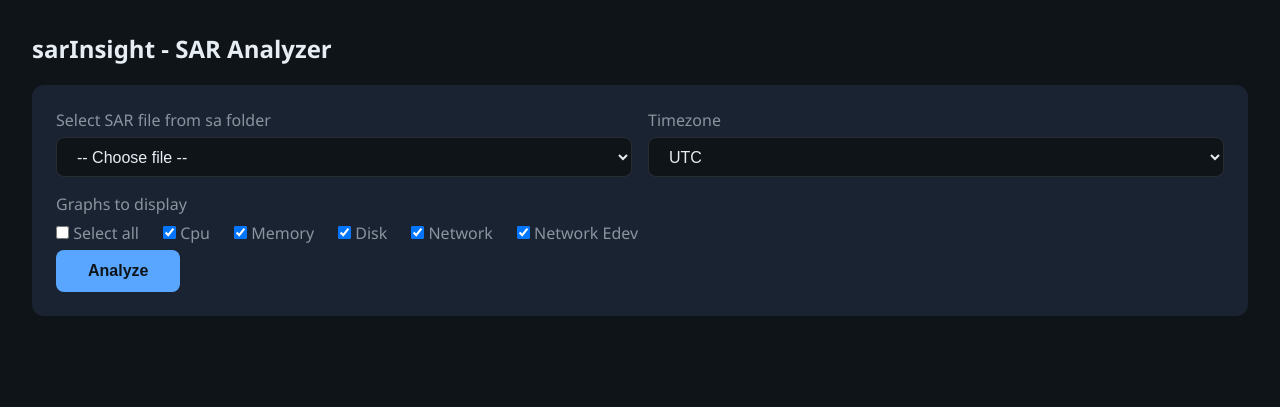
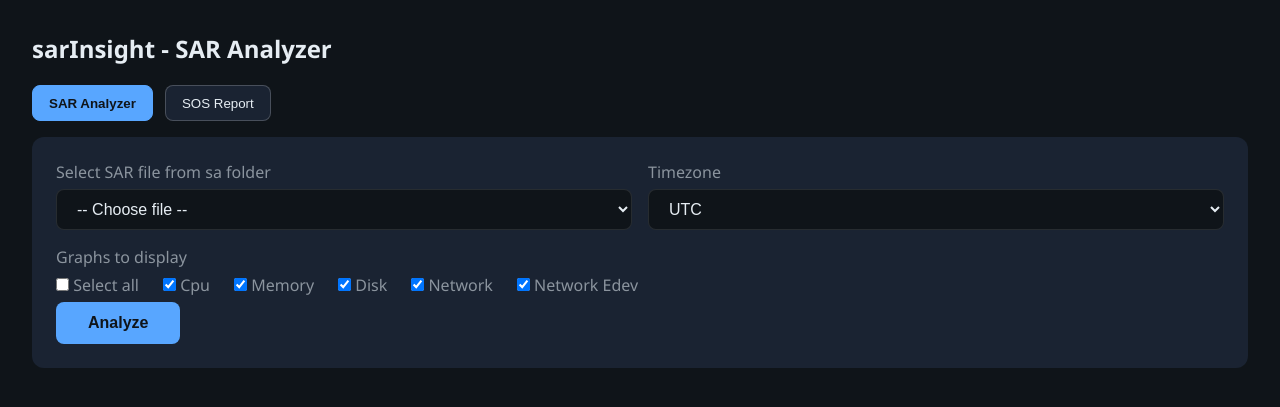
Before and after one commit to pbodam/sarInsight, a Flask app: page / in a window 1280 px wide. Shown: the top 407 px of the page. Run offline with Flask 3, Linux system fonts and the light colour scheme.

Commit message:
adding sos option

```diff
--- a/app.py
+++ b/app.py
@@ -1,4 +1,7 @@
 import os
+import re
+import tarfile
+import fnmatch
 import pandas as pd
 from flask import Flask, render_template, request
 
@@ -14,13 +17,19 @@ import plotly.graph_objects as go
 
 BASE_DIR = os.path.dirname(os.path.abspath(__file__))
 SA_FOLDER = os.path.join(BASE_DIR, "sa")
+SOS_FOLDER = os.path.join(BASE_DIR, "sos")
 
 app = Flask(__name__)
 app.config["SA_FOLDER"] = SA_FOLDER
+app.config["SOS_FOLDER"] = SOS_FOLDER
 
 
 def _ensure_sa_folder():
     os.makedirs(SA_FOLDER, exist_ok=True)
+
+
+def _ensure_sos_folder():
+    os.makedirs(SOS_FOLDER, exist_ok=True)
 
 
 def _get_sa_files():
@@ -29,6 +38,219 @@ def _get_sa_files():
         return [f for f in os.listdir(SA_FOLDER) if os.path.isfile(os.path.join(SA_FOLDER, f))]
     except OSError:
         return []
+
+
+def _get_sos_files():
+    _ensure_sos_folder()
+    try:
+        allowed_exts = (".tar", ".tar.gz", ".tgz", ".tar.xz", ".txz", ".tar.bz2", ".tbz2")
+        items = []
+        for f in os.listdir(SOS_FOLDER):
+            full = os.path.join(SOS_FOLDER, f)
+            if os.path.isdir(full):
+                items.append(f)
+            elif os.path.isfile(full) and f.lower().endswith(allowed_exts):
+                items.append(f)
+        return items
+    except OSError:
+        return []
+
+
+def _extract_from_tar(archive_path, candidate_suffixes):
+    try:
+        with tarfile.open(archive_path, "r:*") as tar:
+            for member in tar.getmembers():
+                if not member.isfile():
+                    continue
+                lower_name = member.name.lower()
+                if any(lower_name.endswith(sfx.lower()) for sfx in candidate_suffixes):
+                    extracted = tar.extractfile(member)
+                    if not extracted:
+                        continue
+                    return extracted.read().decode("utf-8", errors="ignore")
+    except Exception:
+        return ""
+    return ""
+
+
+def _extract_from_dir(report_dir, candidate_suffixes):
+    for suffix in candidate_suffixes:
+        rel = suffix.lstrip("/").replace("/", os.sep)
+        full = os.path.join(report_dir, rel)
+        if os.path.isfile(full):
+            try:
+                with open(full, "r", encoding="utf-8", errors="ignore") as fp:
+                    return fp.read()
+            except Exception:
+                continue
+    return ""
+
+
+def _path_matches(path_value, suffix_pattern):
+    norm_path = "/" + path_value.replace("\\", "/").lstrip("/")
+    norm_pattern = "/" + suffix_pattern.replace("\\", "/").lstrip("/")
+    if "*" in norm_pattern:
+        return fnmatch.fnmatch(norm_path.lower(), f"*{norm_pattern.lower()}")
+    return norm_path.lower().endswith(norm_pattern.lower())
+
+
+def _extract_many_from_tar(archive_path, candidate_suffixes):
+    found = []
+    try:
+        with tarfile.open(archive_path, "r:*") as tar:
+            for member in tar.getmembers():
+                if not member.isfile():
+                    continue
+                if not any(_path_matches(member.name, sfx) for sfx in candidate_suffixes):
+                    continue
+                extracted = tar.extractfile(member)
+                if not extracted:
+                    continue
+                text = extracted.read().decode("utf-8", errors="ignore")
+                found.append((member.name, text))
+    except Exception:
+        return []
+    return found
+
+
+def _extract_many_from_dir(report_dir, candidate_suffixes):
+    found = []
+    for root, _, files in os.walk(report_dir):
+        for name in files:
+            full = os.path.join(root, name)
+            rel = os.path.relpath(full, report_dir)
+            rel_norm = "/" + rel.replace("\\", "/")
+            if not any(_path_matches(rel_norm, sfx) for sfx in candidate_suffixes):
+                continue
+            try:
+                with open(full, "r", encoding="utf-8", errors="ignore") as fp:
+                    found.append((rel_norm, fp.read()))
+            except Exception:
+                continue
+    return found
+
+
+def _extract_first_text(report_path, candidate_suffixes):
+    if os.path.isdir(report_path):
+        for _, text in _extract_many_from_dir(report_path, candidate_suffixes):
+            if text.strip():
+                return text
+        return ""
+    for _, text in _extract_many_from_tar(report_path, candidate_suffixes):
+        if text.strip():
+            return text
+    return ""
+
+
+def _extract_all_text(report_path, candidate_suffixes):
+    if os.path.isdir(report_path):
+        return _extract_many_from_dir(report_path, candidate_suffixes)
+    return _extract_many_from_tar(report_path, candidate_suffixes)
+
+
+def _truncate_output(text, max_lines=200):
+    lines = text.splitlines()
+    if len(lines) <= max_lines:
+        return text.strip() if text.strip() else "No output found."
+    clipped = "\n".join(lines[:max_lines]).strip()
+    return f"{clipped}\n\n... output truncated ({len(lines) - max_lines} more lines)"
+
+
+def _filter_messages(messages_text, pattern):
+    if not messages_text.strip():
+        return "No log lines found in var/log/messages*."
+    regex = re.compile(pattern, flags=re.IGNORECASE)
+    matches = [ln for ln in messages_text.splitlines() if regex.search(ln)]
+    if not matches:
+        return "No matches found."
+    return _truncate_output("\n".join(matches), max_lines=300)
+
+
+def parse_sos_report_summary(archive_path):
+    summary = {
+        "hostname": "",
+        "os_release": "",
+        "kernel": "",
+        "uptime": "",
+        "report_date": "",
+    }
+
+    hostname_text = _extract_first_text(archive_path, ["/hostname"])
+    if hostname_text:
+        summary["hostname"] = hostname_text.strip().splitlines()[0] if hostname_text.strip() else ""
+
+    os_release_text = _extract_first_text(archive_path, ["/etc/redhat-release", "/etc/os-release"])
+    if os_release_text:
+        first_line = next((ln.strip() for ln in os_release_text.splitlines() if ln.strip()), "")
+        summary["os_release"] = first_line
+
+    uname_text = _extract_first_text(archive_path, ["/sos_commands/kernel/uname_-a", "/uname"])
+    if uname_text:
+        summary["kernel"] = next((ln.strip() for ln in uname_text.splitlines() if ln.strip()), "")
+
+    uptime_text = _extract_first_text(archive_path, ["/uptime", "/sos_commands/date/uptime"])
+    if uptime_text:
+        summary["uptime"] = next((ln.strip() for ln in uptime_text.splitlines() if ln.strip()), "")
+
+    date_text = _extract_first_text(archive_path, ["/sos_commands/date/date"])
+    if date_text:
+        summary["report_date"] = next((ln.strip() for ln in date_text.splitlines() if ln.strip()), "")
+
+    # Best-effort fallback: search archive name for hostname-like token.
+    if not summary["hostname"]:
+        filename = os.path.basename(archive_path.rstrip("\\/"))
+        m = re.search(r"sosreport-([^-\.]+)", filename, flags=re.IGNORECASE)
+        if m:
+            summary["hostname"] = m.group(1)
+
+    return summary
+
+
+def parse_sos_report_entries(report_path):
+    command_map = [
+        ("uname -a", ["/sos_commands/kernel/uname_-a", "/uname"]),
+        ("uptime", ["/sos_commands/date/uptime", "/uptime"]),
+        ("/proc/meminfo", ["/proc/meminfo"]),
+        ("ps aux", ["/sos_commands/process/ps_aux*", "/ps"]),
+        ("var/log/messages", ["/var/log/messages"]),
+        ("dmesg", ["/sos_commands/kernel/dmesg", "/dmesg"]),
+        ("ip addr", ["/sos_commands/networking/ip_addr*", "/sos_commands/networking/ip_-d_address*"]),
+        ("ip route", ["/sos_commands/networking/ip_route*", "/sos_commands/networking/ip_-4_route*"]),
+        ("iostat", ["/sos_commands/block/iostat*", "/sos_commands/scsi/iostat*"]),
+        ("lsblk", ["/sos_commands/block/lsblk*"]),
+        ("sar data", ["/var/log/sa/*", "/sos_commands/sar/*"]),
+        ("systemctl --failed", ["/sos_commands/systemd/systemctl_--failed*", "/sos_commands/systemd/systemctl_list-units_--failed*"]),
+    ]
+
+    entries = []
+    for title, paths in command_map:
+        text = _extract_first_text(report_path, paths)
+        entries.append(
+            {
+                "title": title,
+                "output": _truncate_output(text) if text else "No data found in SOS report.",
+            }
+        )
+
+    messages_files = _extract_all_text(report_path, ["/var/log/messages*"])
+    messages_text = "\n".join([txt for _, txt in messages_files if txt])
+
+    pattern1 = r"kernel: error|kernel: warning|segfault|kernel panic|soft lockup|hard lockup|hung task|BUG:|Oops:|Call Trace:|tainted|EDAC|I/O error|blk_update_request|read-only file system|EXT4-fs error|EXT4-fs warning|xfs_error|buffer I/O error|SCSI error|device not ready|write error|nic link is down|link is not ready|tx hang|packet dropped|duplicate address|RTNETLINK answers|DHCP timeout|ARP failure|firmware: failed|PCIe Bus Error|uncorrected error|MCE:|ECC error|Out of memory|OOM-killer|page allocation failure|swap exhausted|Failed to start|Unit entered failed state|Restarting too quickly|authentication failure|permission denied|Failed password|TLS handshake failure|timeout waiting|connection reset|too many open files|bind failed|socket error|virtio|KVM: entry failed"
+    pattern2 = r"link is down|link is up|NIC Link is Down|NIC Link is Up|carrier lost|carrier recovered|eth.*down|eth.*up|enp.*down|enp.*up|port.*down|port.*up|state DOWN|state UP|rx loss|tx hang|resetting adapter|link flap|link failure|link state change|interface.*down|interface.*up|LACP|bond.*down|bond.*up|Dropped packet|netdev watchdog|PHY.*down|PHY.*up|Speed.*Duplex|mtu mismatch"
+
+    entries.append(
+        {
+            "title": "egrep critical patterns in var/log/messages*",
+            "output": _filter_messages(messages_text, pattern1),
+        }
+    )
+    entries.append(
+        {
+            "title": "egrep link/network patterns in var/log/messages*",
+            "output": _filter_messages(messages_text, pattern2),
+        }
+    )
+    return entries
 
 
 GRAPH_OPTIONS = ["cpu", "memory", "disk", "network", "network_edev"]
@@ -81,12 +303,62 @@ def index():
     selected_cpus = ["all"]
     selected_ifaces = []
     selected_disks = []
+    active_tab = "sar"
+    sos_error_message = None
+    sos_summary = None
+    sos_entries = []
+    selected_sos_file = None
 
     sa_files = sorted(_get_sa_files())
+    sos_files = sorted(_get_sos_files())
 
     tz = "UTC"
     selected = None
     if request.method == "POST":
+        active_tab = request.form.get("tab") or "sar"
+        if active_tab == "sos":
+            selected_sos_file = request.form.get("selected_sos_file")
+            sos_path = (
+                os.path.join(SOS_FOLDER, selected_sos_file)
+                if selected_sos_file and selected_sos_file in sos_files
+                else None
+            )
+            if sos_path and os.path.exists(sos_path):
+                sos_summary = parse_sos_report_summary(sos_path)
+                sos_entries = parse_sos_report_entries(sos_path)
+            else:
+                sos_error_message = "Please select a SOS report folder or archive from the sos folder."
+            return render_template(
+                "index.html",
+                active_tab=active_tab,
+                sos_files=sos_files,
+                selected_sos_file=selected_sos_file,
+                sos_summary=sos_summary,
+                sos_entries=sos_entries,
+                sos_error_message=sos_error_message,
+                cpu_graph=cpu_graph,
+                mem_graph=mem_graph,
+                disk_graph=disk_graph,
+                net_graph=net_graph,
+                net_err_graph=net_err_graph,
+                sa_files=sa_files,
+                error_message=error_message,
+                hostname=hostname,
+                cpu_list=cpu_list,
+                iface_list=iface_list,
+                disk_list=disk_list,
+                selected_graphs=selected_graphs,
+                selected_cpus=selected_cpus,
+                selected_ifaces=selected_ifaces,
+                selected_disks=selected_disks,
+                selected_cpu_metrics=[],
+                selected_network_metrics=[],
+                selected_disk_metrics=[],
+                graph_options=GRAPH_OPTIONS,
+                selected_file=None,
+                timezone=tz,
+            )
+
         tz = request.form.get("timezone") or "UTC"
         selected_graphs = request.form.getlist("graphs") or list(GRAPH_OPTIONS)
         selected_cpus = request.form.getlist("cpus")
@@ -459,6 +731,12 @@ def index():
 
     return render_template(
         "index.html",
+        active_tab=active_tab,
+        sos_files=sos_files,
+        selected_sos_file=selected_sos_file,
+        sos_summary=sos_summary,
+        sos_entries=sos_entries,
+        sos_error_message=sos_error_message,
         cpu_graph=cpu_graph,
         mem_graph=mem_graph,
         disk_graph=disk_graph,
@@ -485,4 +763,5 @@ def index():
 
 if __name__ == "__main__":
     _ensure_sa_folder()
+    _ensure_sos_folder()
     app.run(debug=True)
--- a/templates/index.html
+++ b/templates/index.html
@@ -90,6 +90,42 @@
         }
         .cpu-metrics-grid .header, .network-metrics-grid .header, .disk-metrics-grid .header { font-weight: 600; color: var(--muted); }
         .cpu-metrics-grid .row-label, .network-metrics-grid .row-label, .disk-metrics-grid .row-label { font-weight: 500; }
+        .tab-bar { display: flex; gap: 0.75rem; margin-bottom: 1rem; }
+        .tab-btn {
+            padding: 0.6rem 1rem;
+            border: 1px solid rgba(255,255,255,0.2);
+            border-radius: 8px;
+            background: var(--surface);
+            color: var(--text);
+            cursor: pointer;
+        }
+        .tab-btn.active {
+            background: var(--accent);
+            color: var(--bg);
+            border-color: var(--accent);
+            font-weight: 600;
+        }
+        .kv-grid {
+            display: grid;
+            grid-template-columns: 220px 1fr;
+            gap: 0.5rem 1rem;
+        }
+        .kv-key { color: var(--muted); }
+        .sos-block { margin-top: 1rem; }
+        .sos-block h4 { margin: 0 0 0.5rem 0; color: var(--muted); font-weight: 600; }
+        .sos-pre {
+            background: var(--bg);
+            border: 1px solid rgba(255,255,255,0.1);
+            border-radius: 8px;
+            padding: 0.75rem;
+            max-height: 280px;
+            overflow: auto;
+            white-space: pre-wrap;
+            word-break: break-word;
+            font-family: Consolas, "Courier New", monospace;
+            font-size: 0.85rem;
+            margin: 0;
+        }
     </style>
 </head>
 <body>
@@ -98,11 +134,17 @@
 <script type="application/json" id="saved_network_metrics">{{ (selected_network_metrics or [])|tojson }}</script>
 <script type="application/json" id="saved_disk_metrics">{{ (selected_disk_metrics or [])|tojson }}</script>
 <h2>sarInsight - SAR Analyzer</h2>
+<div class="tab-bar">
+    <button type="button" class="tab-btn {% if (active_tab or 'sar') == 'sar' %}active{% endif %}" id="tab-btn-sar">SAR Analyzer</button>
+    <button type="button" class="tab-btn {% if (active_tab or 'sar') == 'sos' %}active{% endif %}" id="tab-btn-sos">SOS Report</button>
+</div>
 {% if hostname %}
 <p class="hostname">Host: <strong>{{ hostname }}</strong></p>
 {% endif %}
 
+<div id="tab-sar" {% if (active_tab or 'sar') != 'sar' %}style="display:none;"{% endif %}>
 <form method="post">
+    <input type="hidden" name="tab" value="sar">
     <div class="card">
         <div class="form-grid">
             <div class="form-group">
@@ -188,7 +230,74 @@
         <button type="submit">Analyze</button>
     </div>
 </form>
+</div>
+<div id="tab-sos" {% if (active_tab or 'sar') != 'sos' %}style="display:none;"{% endif %}>
+    <form method="post">
+        <input type="hidden" name="tab" value="sos">
+        <div class="card">
+            <div class="form-grid">
+                <div class="form-group">
+                    <label>Select SOS report folder/archive from sos folder</label>
+                    <select name="selected_sos_file">
+                        <option value="">-- Choose sos item --</option>
+                        {% for f in sos_files %}
+                        <option value="{{ f }}" {% if selected_sos_file == f %}selected{% endif %}>{{ f }}</option>
+                        {% endfor %}
+                    </select>
+                </div>
+            </div>
+            {% if sos_error_message %}
+            <div class="error">{{ sos_error_message }}</div>
+            {% endif %}
+            <button type="submit">Read SOS Report</button>
+        </div>
+    </form>
+
+    {% if sos_summary %}
+    <div class="card">
+        <h3>SOS Report Summary</h3>
+        <div class="kv-grid">
+            <div class="kv-key">Hostname</div><div>{{ sos_summary.hostname or "-" }}</div>
+            <div class="kv-key">OS Release</div><div>{{ sos_summary.os_release or "-" }}</div>
+            <div class="kv-key">Kernel</div><div>{{ sos_summary.kernel or "-" }}</div>
+            <div class="kv-key">Uptime</div><div>{{ sos_summary.uptime or "-" }}</div>
+            <div class="kv-key">Report Date</div><div>{{ sos_summary.report_date or "-" }}</div>
+        </div>
+    </div>
+    {% endif %}
+    {% if sos_entries %}
+    <div class="card">
+        <h3>SOS Command Outputs</h3>
+        {% for item in sos_entries %}
+        <div class="sos-block">
+            <h4>{{ item.title }}</h4>
+            <pre class="sos-pre">{{ item.output }}</pre>
+        </div>
+        {% endfor %}
+    </div>
+    {% endif %}
+</div>
 <script>
+function showTab(tabName) {
+    var sar = document.getElementById('tab-sar');
+    var sos = document.getElementById('tab-sos');
+    var btnSar = document.getElementById('tab-btn-sar');
+    var btnSos = document.getElementById('tab-btn-sos');
+    if (tabName === 'sos') {
+        sar.style.display = 'none';
+        sos.style.display = 'block';
+        btnSar.classList.remove('active');
+        btnSos.classList.add('active');
+    } else {
+        sar.style.display = 'block';
+        sos.style.display = 'none';
+        btnSos.classList.remove('active');
+        btnSar.classList.add('active');
+    }
+}
+document.getElementById('tab-btn-sar')?.addEventListener('click', function() { showTab('sar'); });
+document.getElementById('tab-btn-sos')?.addEventListener('click', function() { showTab('sos'); });
+
 document.getElementById('select_all_graphs')?.addEventListener('change', function() {
     var checkboxes = document.querySelectorAll('input[name="graphs"]');
     checkboxes.forEach(function(cb) { cb.checked = this.checked; }, this);
@@ -375,7 +484,7 @@ if (document.getElementById('iface_select')) {
 }
 </script>
 
-{% if cpu_graph or mem_graph or disk_graph or net_graph or net_err_graph %}
+{% if (active_tab or 'sar') == 'sar' and (cpu_graph or mem_graph or disk_graph or net_graph or net_err_graph) %}
 <hr style="border-color: rgba(255,255,255,0.1); margin: 2rem 0;">
 
 {% if cpu_graph %}
```
Also changed, not shown: 1 other file.
